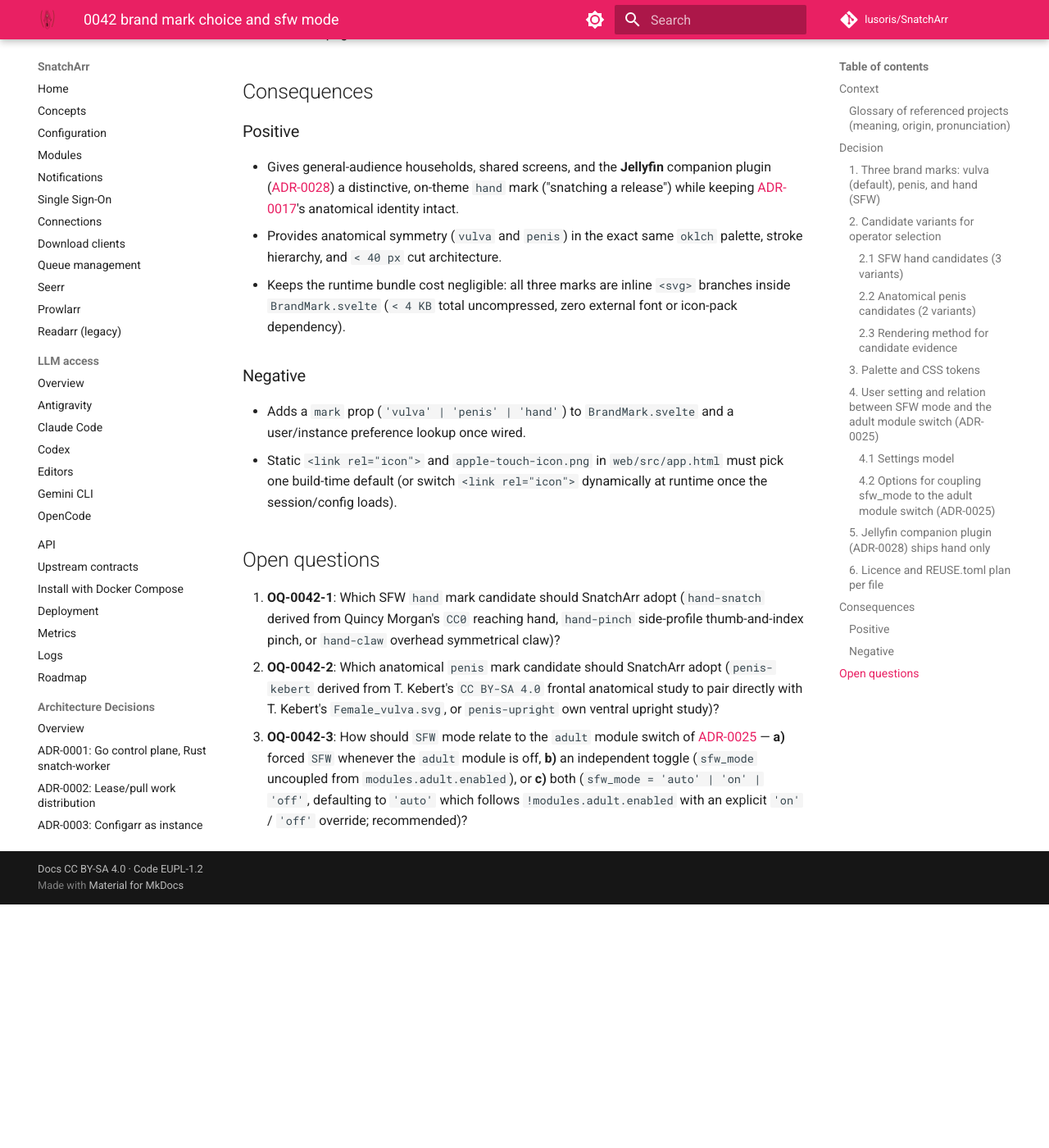
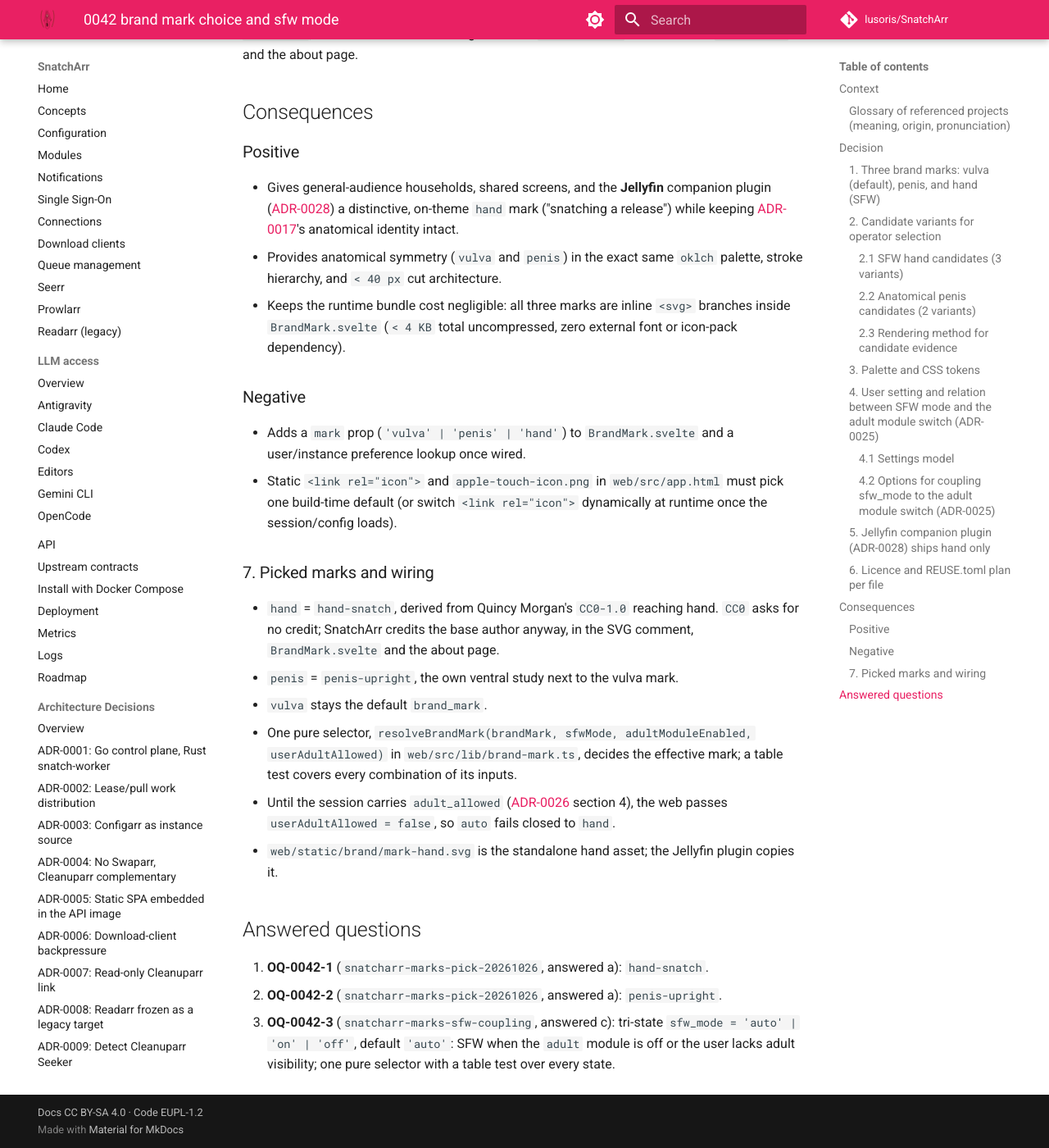
Before and after one commit to lusoris/SnatchArr, an MkDocs documentation site: the page built from docs/adr/0042-brand-mark-choice-and-sfw-mode.md, in a window 1280 px wide and 1400 px high, scrolled down 7616 px. Shown: the whole window at 82% size. Built offline with MkDocs 1.6.1 and Material for MkDocs 9.7.7, drawn with Linux system fonts in a browser that asks for light colours; comment, search, counter and statistics services are not loaded; before the commit the page ends 8719 px from its top, so only the background shows below that; some of the changed text lies outside the part shown.

Commit message:
docs(adr): accept ADR-0042 brand marks and SFW mode
Record the picked marks (hand-snatch as the SFW mark, penis-upright
next to the default vulva mark), the tri-state sfw_mode selector with
default auto, and the fail-closed rule until the session carries the
adult visibility flag. Close OQ-0042-1 to OQ-0042-3.

Signed-off-by: lusoris <lusoris@proton.me>

```diff
--- a/docs/adr/0042-brand-mark-choice-and-sfw-mode.md
+++ b/docs/adr/0042-brand-mark-choice-and-sfw-mode.md
@@ -17,7 +17,7 @@
 
 1. **Safe-for-work (`SFW`) and general-audience surfaces**: Adopters running SnatchArr for general household media (**Radarr**, **Sonarr**, **Lidarr**, **Readarr**) with the `adult` module disabled ([ADR-0025](0025-module-switches.md)), or opening the web interface on shared displays, work laptops, or living-room screens, need an unintrusive, general-audience mark that still plays directly on the verb *snatch* (a hand snatching a media disc).
 2. **Anatomical parity**: Where anatomical branding is active, offering a companion anatomical penis mark alongside the existing vulva mark lets each user or household choose the anatomical study they prefer while keeping the vulva mark as the default anatomical mark.
-3. **External client surfaces**: The **Jellyfin** companion plugin ([ADR-0028](0028-jellyfin-plugin.md), `lusoris/snatcharr-jellyfin-plugin`) runs inside a general-audience media server shared by household members of all ages and parental-rating policies; embedding adult anatomical vector assets in the plugin binary or catalogue thumbnail is inappropriate for that distribution channel.
+3. **External client surfaces**: The **Jellyfin** companion plugin ([ADR-0028](0028-jellyfin-plugin.md), `lusoris/jellyfin-plugin-snatcharr`) runs inside a general-audience media server shared by household members of all ages and parental-rating policies; embedding adult anatomical vector assets in the plugin binary or catalogue thumbnail is inappropriate for that distribution channel.
 
 ### Glossary of referenced projects (meaning, origin, pronunciation)
 
@@ -42,7 +42,7 @@
 
 ### 2. Candidate variants for operator selection
 
-All candidate SVGs live in `.workingdir/marks/candidates/<name>.svg` (full detail for `>= 40 px`) and `.workingdir/marks/candidates/<name>-cut.svg` (simplified cut for `< 40 px`), with rendered `16 px`, `32 px`, and `180 px` light and dark PNGs and contact sheets in `.workingdir/evidence/marks-candidates-20261026/`. No candidate is wired into `web/` until the operator answers `OQ-0042-1` and `OQ-0042-2`.
+All candidate SVGs live in `.workingdir/marks/candidates/<name>.svg` (full detail for `>= 40 px`) and `.workingdir/marks/candidates/<name>-cut.svg` (simplified cut for `< 40 px`), with rendered `16 px`, `32 px`, and `180 px` light and dark PNGs and contact sheets in `.workingdir/evidence/marks-candidates-20261026/`. The operator picked `hand-snatch` (`OQ-0042-1`) and `penis-upright` (`OQ-0042-2`); section 7 records the result.
 
 #### 2.1 SFW `hand` candidates (3 variants)
 
@@ -103,11 +103,11 @@
      - `sfw_mode = 'off'`: displays the chosen `brand_mark` (`'vulva'`, `'penis'`, or `'hand'`), even when `modules.adult.enabled == false` (preserving [ADR-0017](0017-anatomical-brand-mark.md) anatomical branding for general-media adopters who want it without enabling **Whisparr**/**Stash**).
    - *Risk*: Slightly richer state matrix (`3 x 3` effective combinations in unit tests) than a two-state boolean, mitigated by a single pure selector function `resolveEffectiveBrandMark(brandMark, sfwMode, adultModuleEnabled, userAdultAllowed) -> 'vulva' | 'penis' | 'hand'`.
 
-- **Recommendation**: **Option c (both — `auto` default coupled to the `adult` module switch with explicit `on` / `off` override)**. It gives general-audience installs (`modules.adult.enabled = false`) and non-adult household accounts a safe-for-work default out of the box without forcing **Whisparr**/**Stash** on operators who want the anatomical mark (`sfw_mode = 'off'`), while still letting `adult`-enabled operators switch `sfw_mode = 'on'` at any time.
+- **Decision** (`OQ-0042-3`, answered c): **Option c (both — `auto` default coupled to the `adult` module switch with explicit `on` / `off` override)**. It gives general-audience installs (`modules.adult.enabled = false`) and non-adult household accounts a safe-for-work default out of the box without forcing **Whisparr**/**Stash** on operators who want the anatomical mark (`sfw_mode = 'off'`), while still letting `adult`-enabled operators switch `sfw_mode = 'on'` at any time.
 
 ### 5. Jellyfin companion plugin ([ADR-0028](0028-jellyfin-plugin.md)) ships `hand` only
 
-The **Jellyfin** companion plugin (`lusoris/snatcharr-jellyfin-plugin`, [ADR-0028](0028-jellyfin-plugin.md)) embeds and serves **only the SFW `hand` mark**:
+The **Jellyfin** companion plugin (`lusoris/jellyfin-plugin-snatcharr`, [ADR-0028](0028-jellyfin-plugin.md)) embeds and serves **only the SFW `hand` mark**:
 
 - The plugin catalogue thumbnail (`thumb.png` / `mark-hand.svg`) and any in-client badge inside **Jellyfin** web/TV clients never bundle `vulva` or `penis` SVG/PNG assets.
 - Rationale: **Jellyfin** plugin catalogue pages and client script bundles are readable by all household profiles before per-user parental controls are evaluated.
@@ -140,8 +140,17 @@
 - Adds a `mark` prop (`'vulva' | 'penis' | 'hand'`) to `BrandMark.svelte` and a user/instance preference lookup once wired.
 - Static `<link rel="icon">` and `apple-touch-icon.png` in `web/src/app.html` must pick one build-time default (or switch `<link rel="icon">` dynamically at runtime once the session/config loads).
 
-## Open questions
+### 7. Picked marks and wiring
 
-1. **OQ-0042-1**: Which SFW `hand` mark candidate should SnatchArr adopt (`hand-snatch` derived from Quincy Morgan's `CC0` reaching hand, `hand-pinch` side-profile thumb-and-index pinch, or `hand-claw` overhead symmetrical claw)?
-2. **OQ-0042-2**: Which anatomical `penis` mark candidate should SnatchArr adopt (`penis-kebert` derived from T. Kebert's `CC BY-SA 4.0` frontal anatomical study to pair directly with T. Kebert's `Female_vulva.svg`, or `penis-upright` own ventral upright study)?
-3. **OQ-0042-3**: How should `SFW` mode relate to the `adult` module switch of [ADR-0025](0025-module-switches.md) — **a)** forced `SFW` whenever the `adult` module is off, **b)** an independent toggle (`sfw_mode` uncoupled from `modules.adult.enabled`), or **c)** both (`sfw_mode = 'auto' | 'on' | 'off'`, defaulting to `'auto'` which follows `!modules.adult.enabled` with an explicit `'on'` / `'off'` override; recommended)?
+- `hand` = `hand-snatch`, derived from Quincy Morgan's `CC0-1.0` reaching hand. `CC0` asks for no credit; SnatchArr credits the base author anyway, in the SVG comment, `BrandMark.svelte` and the about page.
+- `penis` = `penis-upright`, the own ventral study next to the vulva mark.
+- `vulva` stays the default `brand_mark`.
+- One pure selector, `resolveBrandMark(brandMark, sfwMode, adultModuleEnabled, userAdultAllowed)` in `web/src/lib/brand-mark.ts`, decides the effective mark; a table test covers every combination of its inputs.
+- Until the session carries `adult_allowed` ([ADR-0026](0026-accounts-and-roles.md) section 4), the web passes `userAdultAllowed = false`, so `auto` fails closed to `hand`.
+- `web/static/brand/mark-hand.svg` is the standalone hand asset; the Jellyfin plugin copies it.
+
+## Answered questions
+
+1. **OQ-0042-1** (`snatcharr-marks-pick-20261026`, answered a): `hand-snatch`.
+2. **OQ-0042-2** (`snatcharr-marks-pick-20261026`, answered a): `penis-upright`.
+3. **OQ-0042-3** (`snatcharr-marks-sfw-coupling`, answered c): tri-state `sfw_mode = 'auto' | 'on' | 'off'`, default `'auto'`: SFW when the `adult` module is off or the user lacks adult visibility; one pure selector with a table test over every state.
```
Also changed, not shown: other parts of docs/adr/0042-brand-mark-choice-and-sfw-mode.md (+1 -1 lines), docs/adr/README.md (+1 -1 lines).
